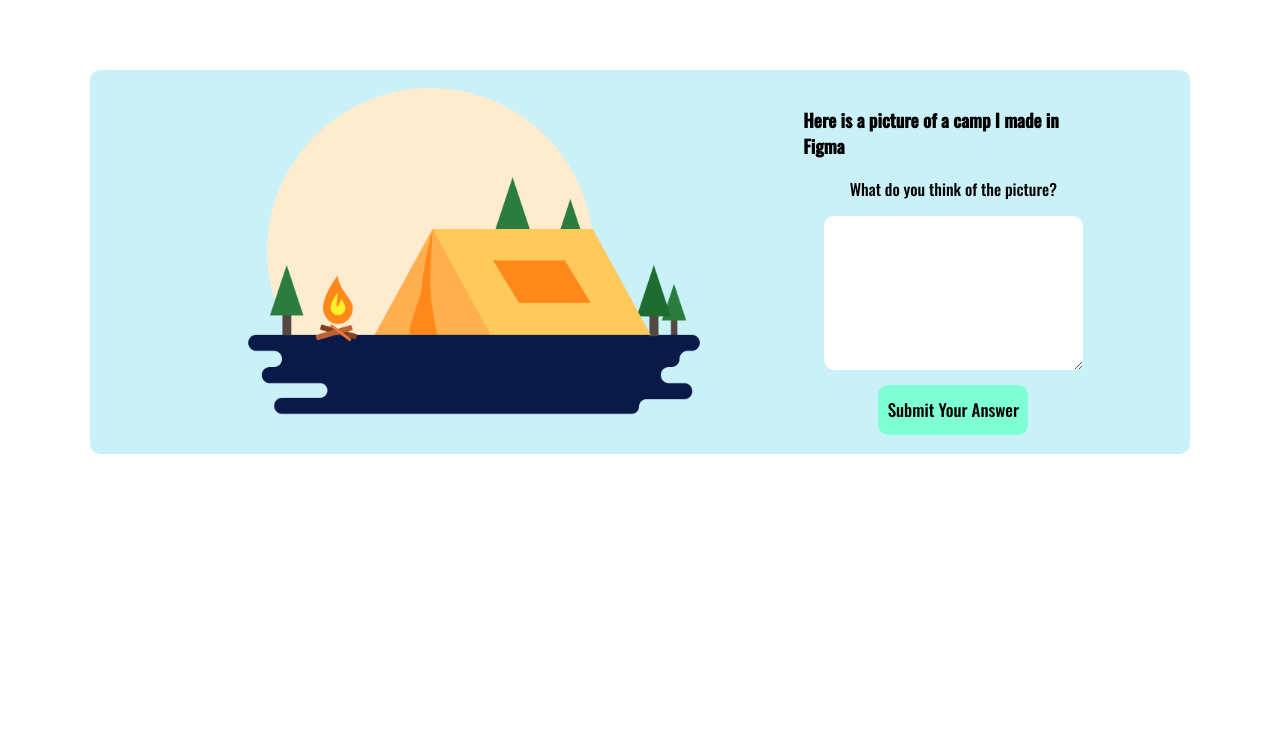
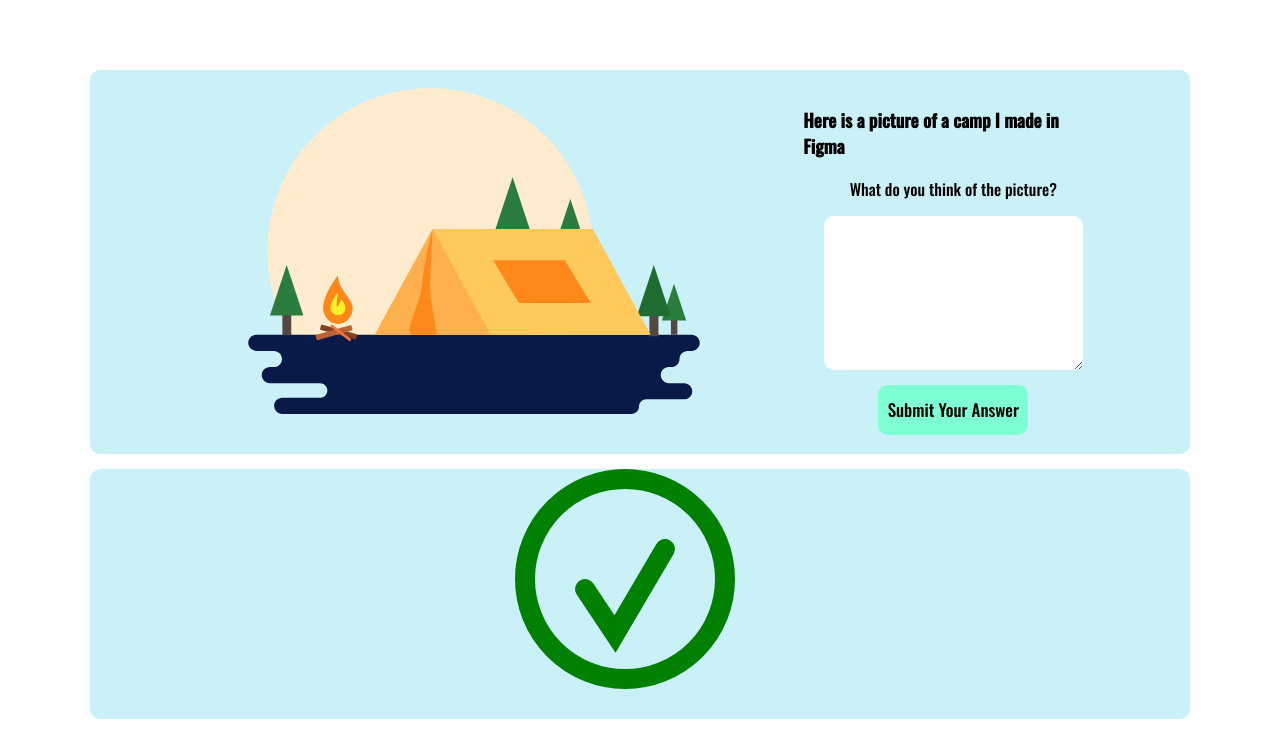
Before and after one commit to r0bb1n/CSS-animation, a plain HTML site: page index.html in a window 1280 px wide. Shown: the part 277-1019 px from the top of the page. Before the commit the page ends 800 px from the top, so only its background shows below. Drawn offline with nearby package versions, Linux system fonts and the light colour scheme.

Commit message:
started creating svg

```diff
--- a/index.html
+++ b/index.html
@@ -17,7 +17,7 @@
 <body>
     <h1 class="animate__animated animate__flash">Hello World!</h1>
     <div class="container">
-        <img src="images/tent1.png" alt="Tent">
+        <img src="images/tent2.svg" alt="Tent">
         <form action="#" class="container__form">
             <p>Here is a picture of a camp I made in Figma</p>
             <label for="message">What do you think of the picture?</label>
@@ -25,5 +25,11 @@
             <button class="container__btn">Submit Your Answer</button>
         </form>
     </div>
+    <div class="container">
+        <svg width="250px" height="250px">
+            <circle cx="110" cy="110" r="100" stroke="green" stroke-width="20" fill="none"/>
+            <polyline points="70,120 100,165 150,80" stroke="green" stroke-width="20" fill="none" stroke-linecap="round" />
+        </svg>
+    </div>
 </body>
 </html>
--- a/styles/index.css
+++ b/styles/index.css
@@ -18,11 +18,12 @@ h1 {
     background-color: #caf0f8;
     width: 1100px;
     border-radius: 10px;
+    margin-bottom: 15px;
 }
 
 img {
     width: 540px;
-    animation: imgZoom 3.5s ease;
+    animation: imgZoom 3s ease;
 }
 
 @keyframes imgZoom {
```
Also changed, not shown: images/tent2.svg (added).
